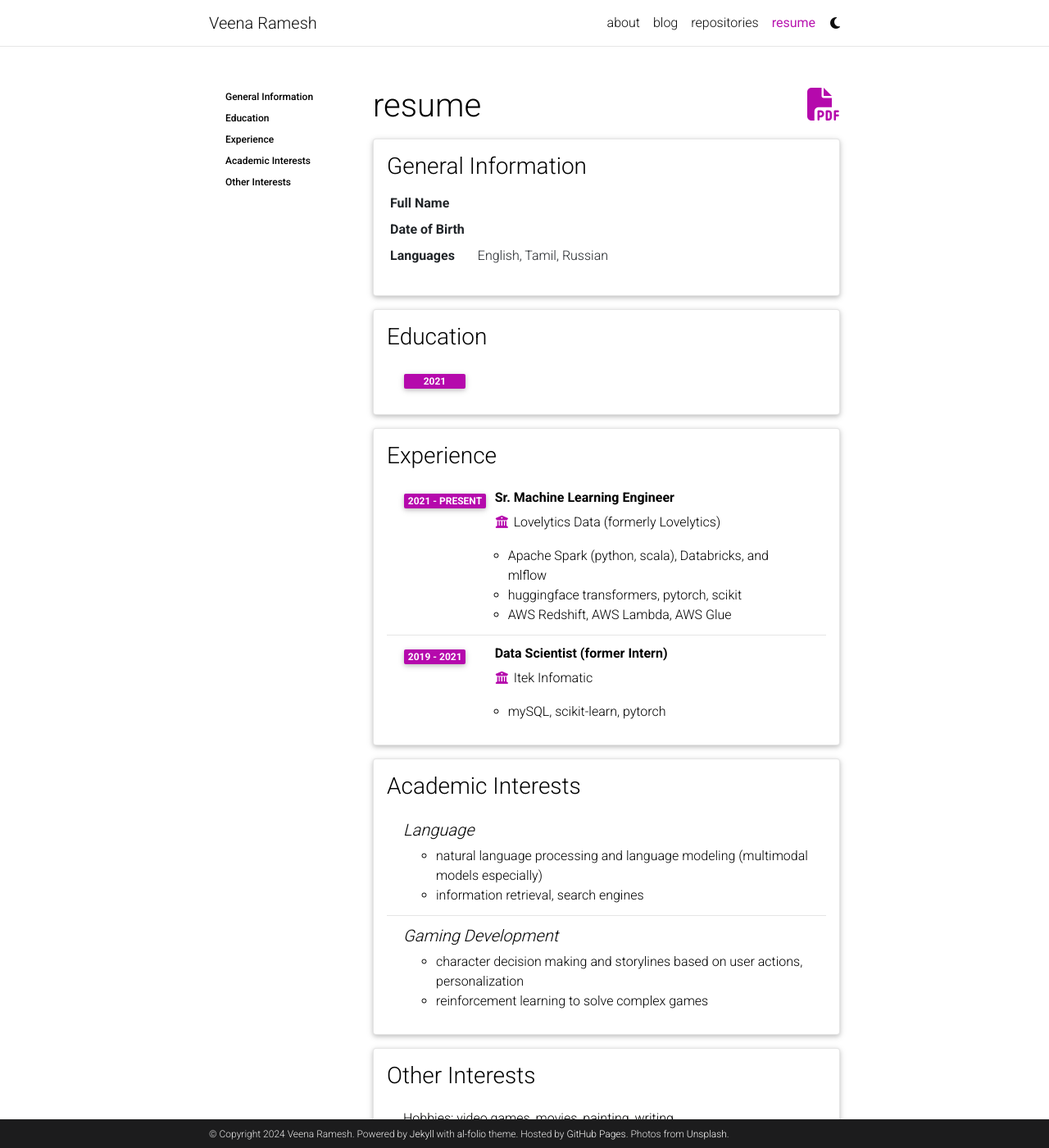
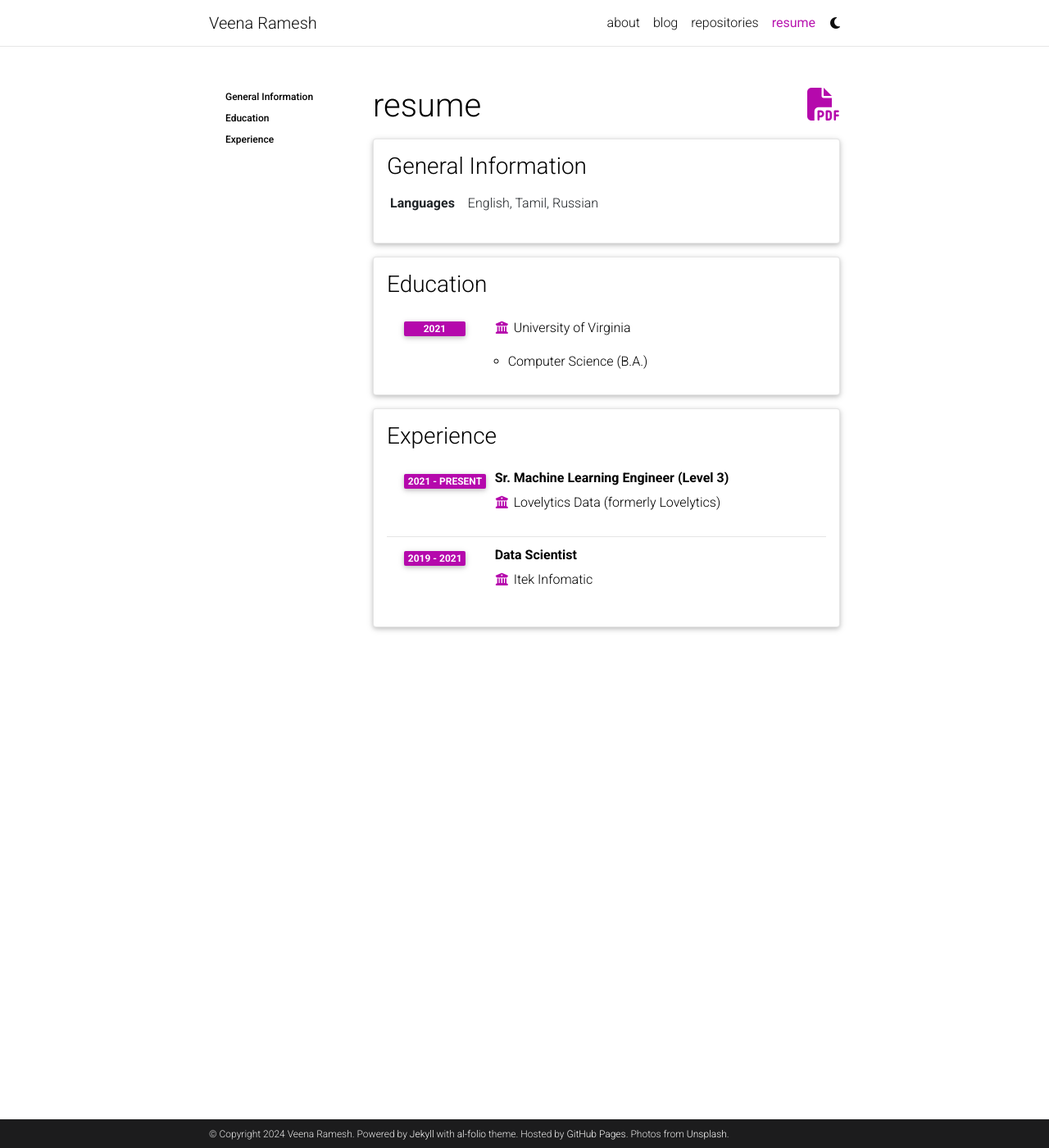
Before and after one commit to veenaramesh/veenaramesh.github.io, a Jekyll site: the page built from _pages/cv.md, in a window 1280 px wide and 1400 px high. Shown: the whole window at 82% size. Built offline with Jekyll 4.4.1, drawn with Linux system fonts in a browser that asks for light colours; comment, search, counter and statistics services are not loaded; a style sheet for code colours, icons or effects is not loaded.

Commit message:
removing default tags from blog

```diff
--- a/_config.yml
+++ b/_config.yml
@@ -104,7 +104,7 @@
 wechat_qr: # filename of your wechat qr-code saved as an image (e.g., wechat-qr.png if saved to assets/img/wechat-qr.png)
 
 contact_note: >
-  Feel free to contact me via email or any of the social links below.
+  Feel free to contact me via email or any of the social links.
 
 # -----------------------------------------------------------------------------
 # Analytics and search engine verification
@@ -120,9 +120,9 @@
 # Blog
 # -----------------------------------------------------------------------------
 
-blog_name: Blog # blog_name will be displayed in your blog page
+blog_name: Brain Dump  # blog_name will be displayed in your blog page
 blog_nav_title: blog # your blog must have a title for it to be displayed in the nav bar
-blog_description:
+blog_description: Unfiltered thoughts, musings, and ideas. # blog_description will be displayed in your blog page
 permalink: /blog/:year/:title/
 
 # Pagination
@@ -263,8 +263,8 @@
     tag: '/blog/tag/:name/'
     category: '/blog/category/:name/'
 
-display_tags: ['formatting', 'images', 'links', 'math', 'code'] # these tags will be displayed on the front page of your blog
-display_categories: ['blockquotes'] # these categories will be displayed on the front page of your blog
+display_tags: ['media', 'code'] # these tags will be displayed on the front page of your blog
+display_categories: [''] # these categories will be displayed on the front page of your blog
 
 # -----------------------------------------------------------------------------
 # Jekyll Scholar
--- a/_data/cv.yml
+++ b/_data/cv.yml
@@ -1,10 +1,6 @@
 - title: General Information
   type: map
   contents:
-    - name: Full Name
-      value:
-    - name: Date of Birth
-      value:
     - name: Languages
       value: English, Tamil, Russian
 
@@ -12,41 +8,20 @@
   type: time_table
   contents:
     - title:
-      institution:
+      institution:  University of Virginia
       year: 2021
-      description:
+      description: Computer Science (B.A.)
 
 
 - title: Experience
   type: time_table
   contents:
-    - title: Sr. Machine Learning Engineer
+    - title: Sr. Machine Learning Engineer (Level 3)
       institution: Lovelytics Data (formerly Lovelytics)
       year: 2021 - present
       description:
-        - Apache Spark (python, scala), Databricks, and mlflow
-        - huggingface transformers, pytorch, scikit
-        - AWS Redshift, AWS Lambda, AWS Glue
 
-    - title: Data Scientist (former Intern)
+    - title: Data Scientist
       institution: Itek Infomatic
       year: 2019 - 2021
       description:
-        - mySQL, scikit-learn, pytorch
-
-- title: Academic Interests
-  type: nested_list
-  contents:
-    - title: Language
-      items:
-        - natural language processing and language modeling (multimodal models especially)
-        - information retrieval, search engines
-    - title: Gaming Development
-      items:
-        - character decision making and storylines based on user actions, personalization
-        - reinforcement learning to solve complex games
-
-- title: Other Interests
-  type: list
-  contents:
-    - <u>Hobbies:</u> video games, movies, painting, writing
```
Also changed, not shown: _pages/about.md (+3 -1 lines).
